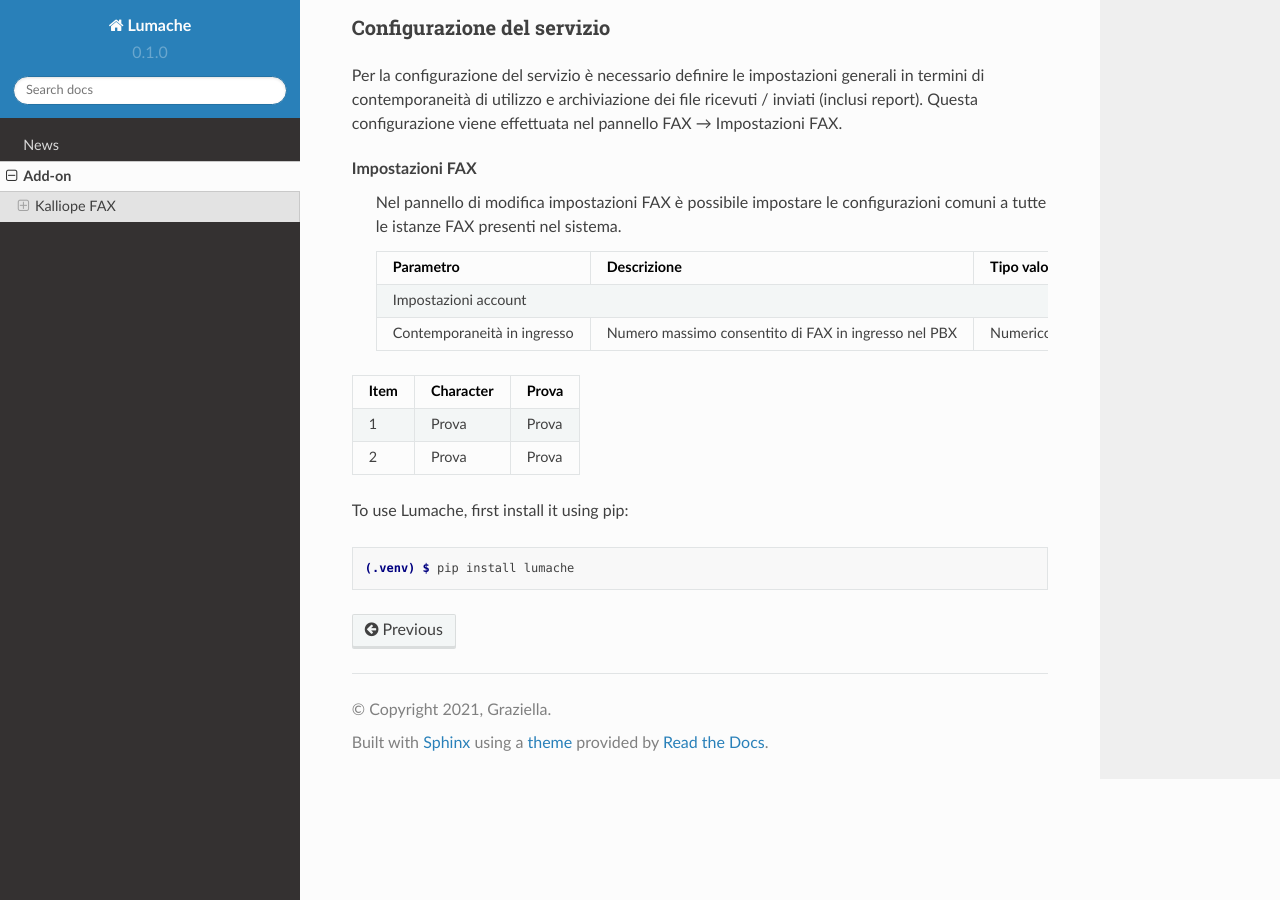
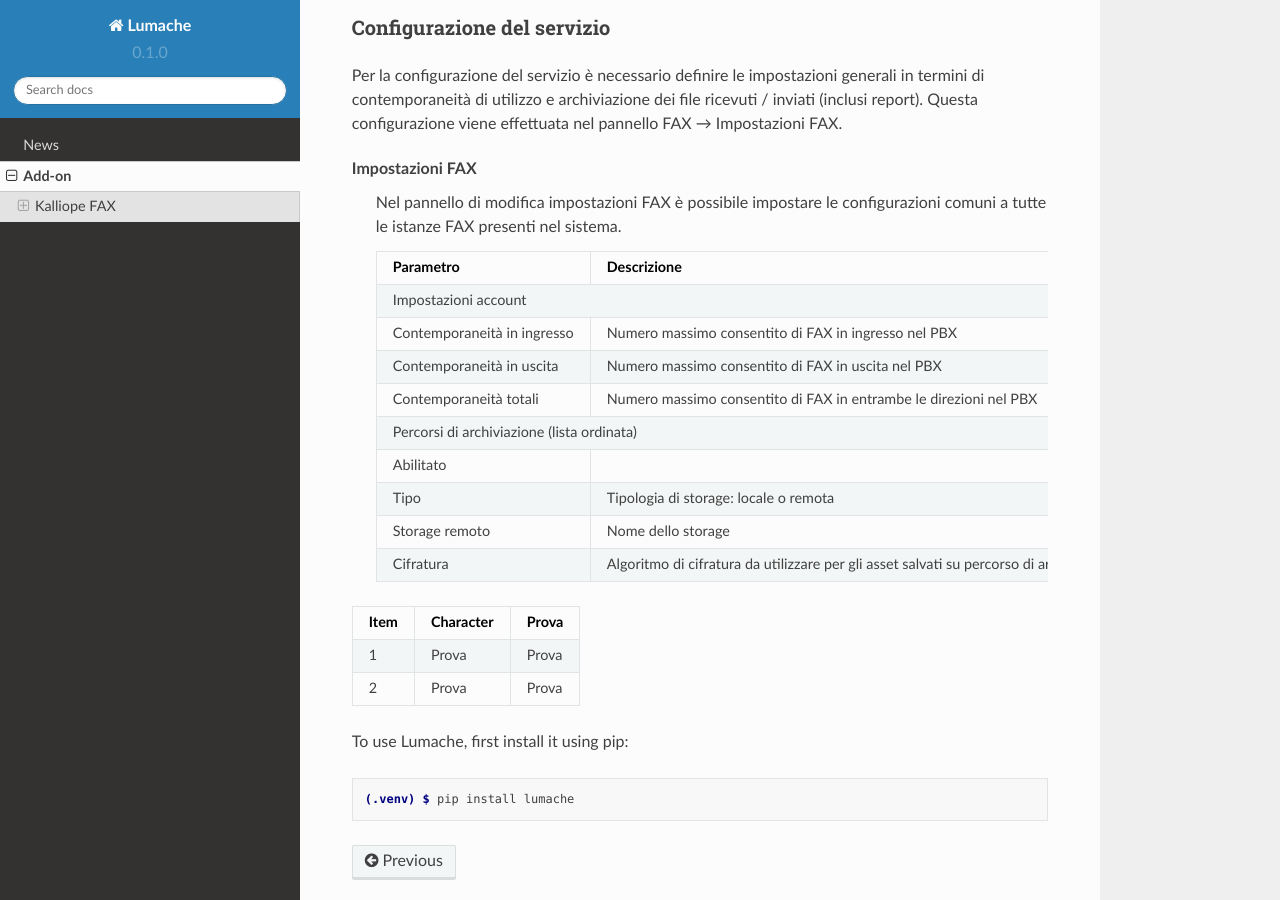
Before and after one commit to mirianatroccoli/KalliopeDoc-it, a Sphinx documentation site: the page built from docs/source/Add-on.rst, in a window 1280 px wide and 900 px high, scrolled down 420 px. Built offline with Sphinx 7.4.7 and the Read the Docs theme 2.0.0, drawn with Linux system fonts in a browser that asks for light colours; pages that are not in the unit, such as notebooks, are missing from menus.

Commit message:
Update Add-on.rst

```diff
--- a/docs/source/Add-on.rst
+++ b/docs/source/Add-on.rst
@@ -19,14 +19,27 @@
 Impostazioni FAX
    Nel pannello di modifica impostazioni FAX è possibile impostare le configurazioni comuni a tutte le istanze FAX presenti nel sistema.
 
-   +-----------------------------+-------------------------------------------------------+-------------------------+
-   | Parametro                   | Descrizione                                           | Tipo valore             |
-   +=============================+=======================================================+=========================+
-   |                                   Impostazioni account                                                        |
-   +-----------------------------+-------------------------------------------------------+-------------------------+
-   | Contemporaneità in ingresso | Numero massimo consentito di FAX in ingresso nel PBX  | Numerico (0 = infinito) |
-   +-----------------------------+-------------------------------------------------------+-------------------------+
-
+   +-----------------------------+------------------------------------------------------------------------------------------+-------------------------+
+   | Parametro                   | Descrizione                                                                              | Tipo valore             |
+   +=============================+==========================================================================================+=========================+
+   | Impostazioni account                                                                                                                             |
+   +-----------------------------+------------------------------------------------------------------------------------------+-------------------------+
+   | Contemporaneità in ingresso | Numero massimo consentito di FAX in ingresso nel PBX                                     | Numerico (0 = infinito) |
+   +-----------------------------+------------------------------------------------------------------------------------------+-------------------------+
+   | Contemporaneità in uscita   | Numero massimo consentito di FAX in uscita nel PBX                                       | Numerico (0 = infinito) |
+   +-----------------------------+------------------------------------------------------------------------------------------+-------------------------+
+   | Contemporaneità totali      | Numero massimo consentito di FAX in entrambe le direzioni nel PBX                        | Numerico (0 = infinito) |
+   +-----------------------------+------------------------------------------------------------------------------------------+-------------------------+
+   | Percorsi di archiviazione (lista ordinata)                                                                                                       |
+   +-----------------------------+------------------------------------------------------------------------------------------+-------------------------+
+   | Abilitato                   |                                                                                          | Checkbox                |
+   +-----------------------------+------------------------------------------------------------------------------------------+-------------------------+
+   | Tipo                        | Tipologia di storage: locale o remota                                                    | Locale / Remoto         |
+   +-----------------------------+------------------------------------------------------------------------------------------+-------------------------+
+   | Storage remoto              | Nome dello storage                                                                       | Dropdown                |
+   +-----------------------------+------------------------------------------------------------------------------------------+-------------------------+
+   | Cifratura                   | Algoritmo di cifratura da utilizzare per gli asset salvati su percorso di archiviazione  | Nessuna / Builtin       |
+   +-----------------------------+------------------------------------------------------------------------------------------+-------------------------+
 +------+---------------+---------------+
 | Item | Character     | Prova         |
 +======+===============+===============+
```
